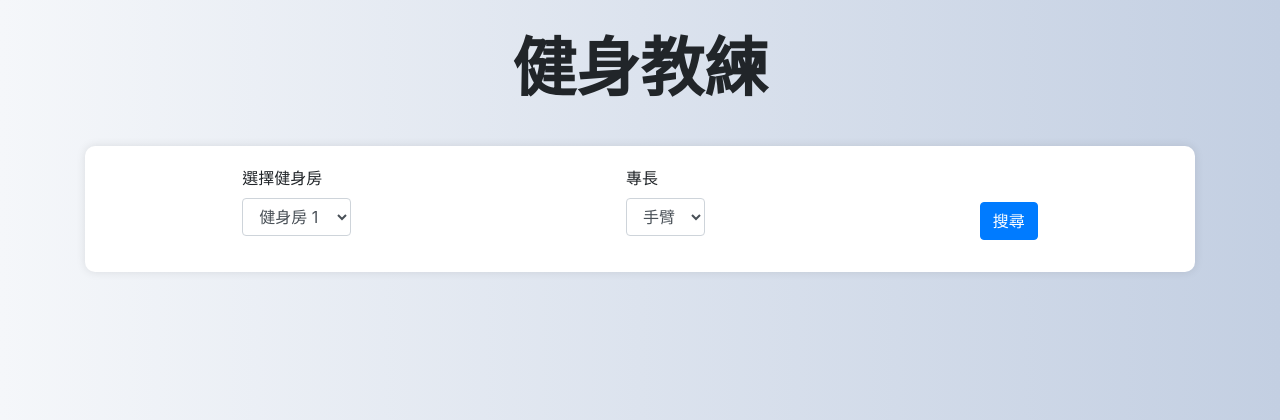
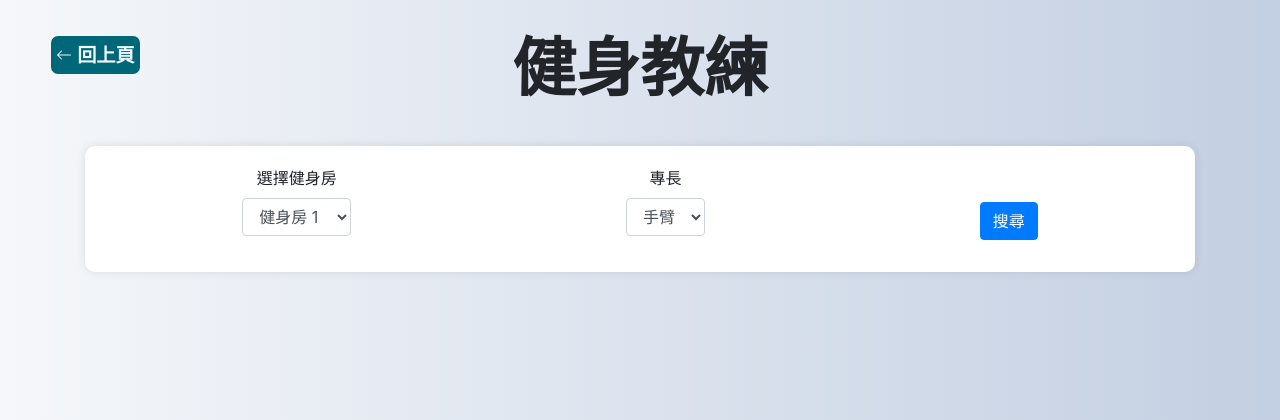
Before and after one commit to Poyi1028/DB_Project, a Flask app: page /search/coach in a window 1280 px wide. Shown: the top 420 px of the page. Run offline with Flask 3, Linux system fonts and the light colour scheme; some libraries are stand-ins or nearby versions.

Commit message:
0601-yu-改全頁面

```diff
--- a/static/css/plan01.css
+++ b/static/css/plan01.css
@@ -5,6 +5,7 @@ body {
     flex-direction: column;
     justify-content: center;
     align-items: center;
+    background: linear-gradient(to right, #ceaceb, #7bafe4);
 }
 
 .ex-headline {
--- a/static/css/search-branch-layout.css
+++ b/static/css/search-branch-layout.css
@@ -7,6 +7,7 @@ body {
 
 .container {
     padding: 20px;
+    text-align: center;
 }
 
 .headline {
@@ -15,6 +16,27 @@ body {
     margin-bottom: 30px;
     font-weight: bold;
 }
+.back-button {
+    position: absolute;
+    top: 10px;
+    left: 2%;
+    background-color:#006779;
+    border: none;
+    cursor: pointer;
+    font-size: 1.2em;
+    color: #32403ede;
+    display: flex;
+    align-items: center;
+    margin: 2%;
+    padding: 5px;
+    color: aliceblue;
+    font-weight: bold;
+    border-radius: 7px;
+    }
+
+    .back-button svg {
+    margin-right: 5px;
+    }
 
 .search-section {
     display: flex;
--- a/templates/plan01.html
+++ b/templates/plan01.html
@@ -6,7 +6,7 @@
         <title>菜單種類選擇</title>
         <link rel="stylesheet" type="text/css" href="/static/css/plan01.css"/>
     </head>
-    <body background="/static/plan01bg.jpg">
+    <body">
         <form action="/home" method="get">
             <div class="header">
             <button class="back-button">
--- a/templates/search-coach.html
+++ b/templates/search-coach.html
@@ -10,6 +10,14 @@
 <body>
     <div class="container">
         <div class="headline">健身教練</div>
+        <button class="back-button" onclick="back()">
+            <svg xmlns="http://www.w3.org/2000/svg" width="16" height="16" fill="currentColor" class="bi bi-arrow-left"
+              viewBox="0 0 16 16">
+              <path fill-rule="evenodd"
+                d="M15 8a.5.5 0 0 0-.5-.5H2.707l3.147-3.146a.5.5 0 1 0-.708-.708l-4 4a.5.5 0 0 0 0 .708l4 4a.5.5 0 0 0 .708-.708L2.707 8.5H14.5A.5.5 0 0 0 15 8" />
+            </svg>
+            回上頁
+        </button>
         <div class="search-section">
             <div class="form-group">
                 <label for="gym-select">選擇健身房</label>
@@ -38,6 +46,9 @@
         </div>
     </div>
     <script>
+        function back() {
+          window.location.href = "/search";
+        }
         document.getElementById('search-button').addEventListener('click', function() {
             const selectedCourse = document.getElementById('body-part-select').value;
 
```
Also changed, not shown: static/css/record.css (+11 -8 lines), templates/gym.html (+25 -8 lines), templates/ranking-list.html (+8 -2 lines), templates/search-course.html (+11 -0 lines), templates/search-equipment.html (+11 -0 lines), templates/timing.html (+7 -1 lines).
